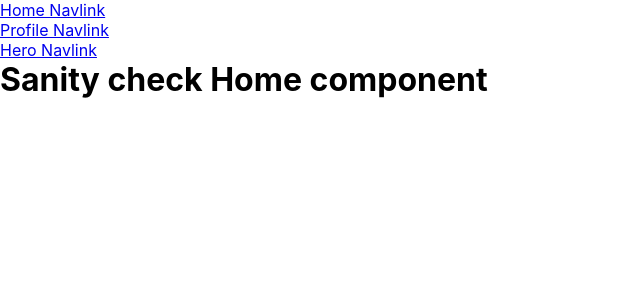
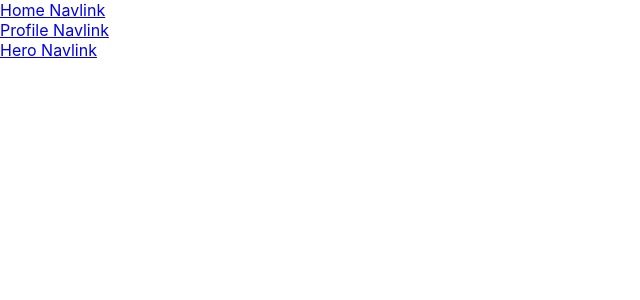
Before and after one commit to BladeKitana732/Hogwarts, a React (Create React App) app: page /Home in a window 1280 px wide. Shown: the top 300 px of the page, without its empty margins (0-640 px from the left). Built offline with nearby package versions, Linux system fonts and the light colour scheme.

Commit message:
new api/pushing new changes

```diff
--- a/src/components/Hero.js
+++ b/src/components/Hero.js
@@ -1,9 +1,12 @@
-import React from 'react';
+import React, { Component } from 'react';
+import axios from 'axios';
 
-export default function Hero() {
-    return (
-        <div>
-            <h1>Sanity check Hero component</h1>
-        </div>
-    )
+export default class Hero extends Component {
+    render() {
+        return (
+            <div>
+
+            </div>
+        )
+    }
 }
--- a/src/components/Home.js
+++ b/src/components/Home.js
@@ -1,9 +1,11 @@
-import React from 'react';
+import React, { Component } from 'react'
 
-export default function Home() {
-    return (
-        <div>
-            <h1>Sanity check Home component</h1>
-        </div>
-    )
+export default class Home extends Component {
+    render() {
+        return (
+            <div>
+
+            </div>
+        )
+    }
 }
```
Also changed, not shown: 1 other file (tests, documents, lock files or other folders).
